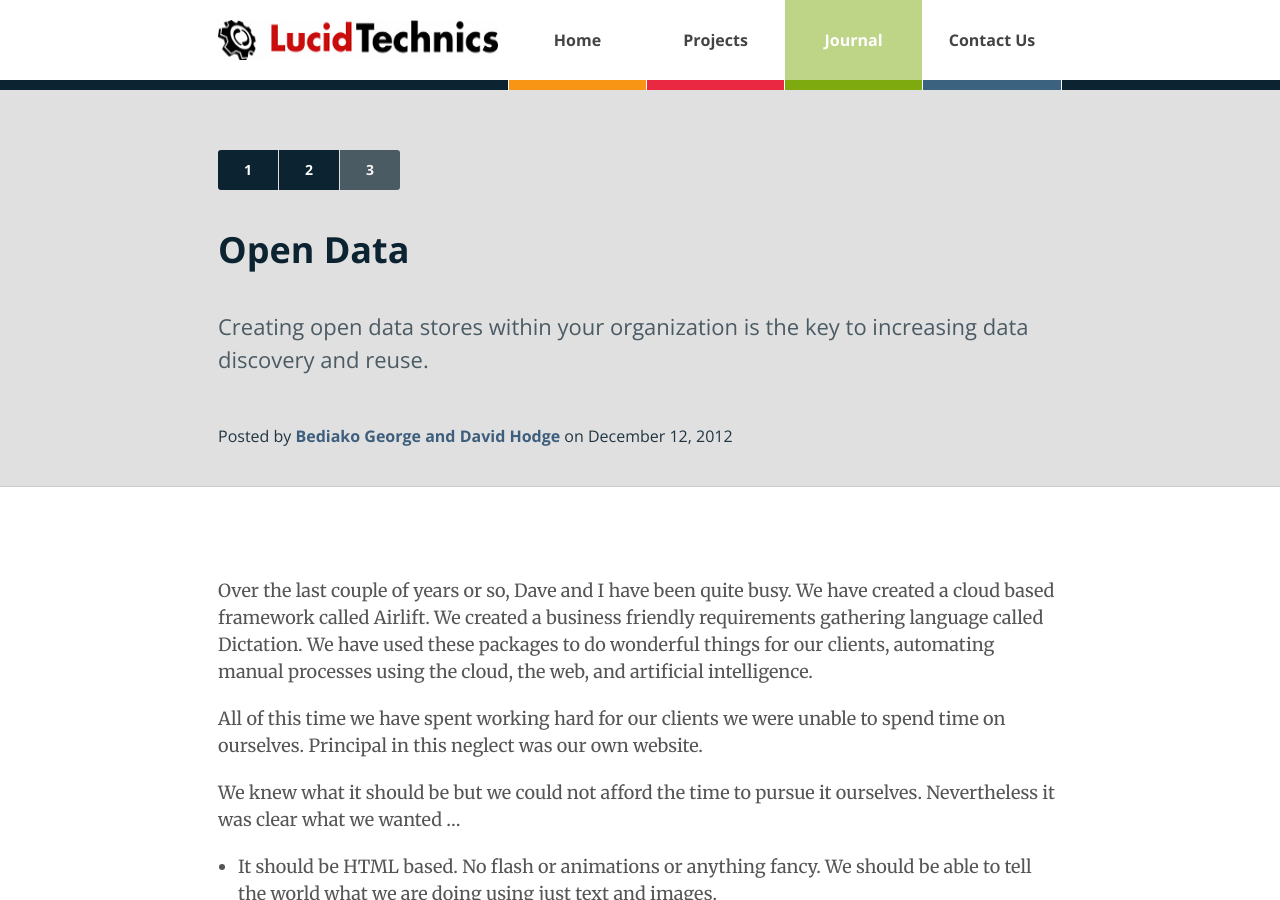
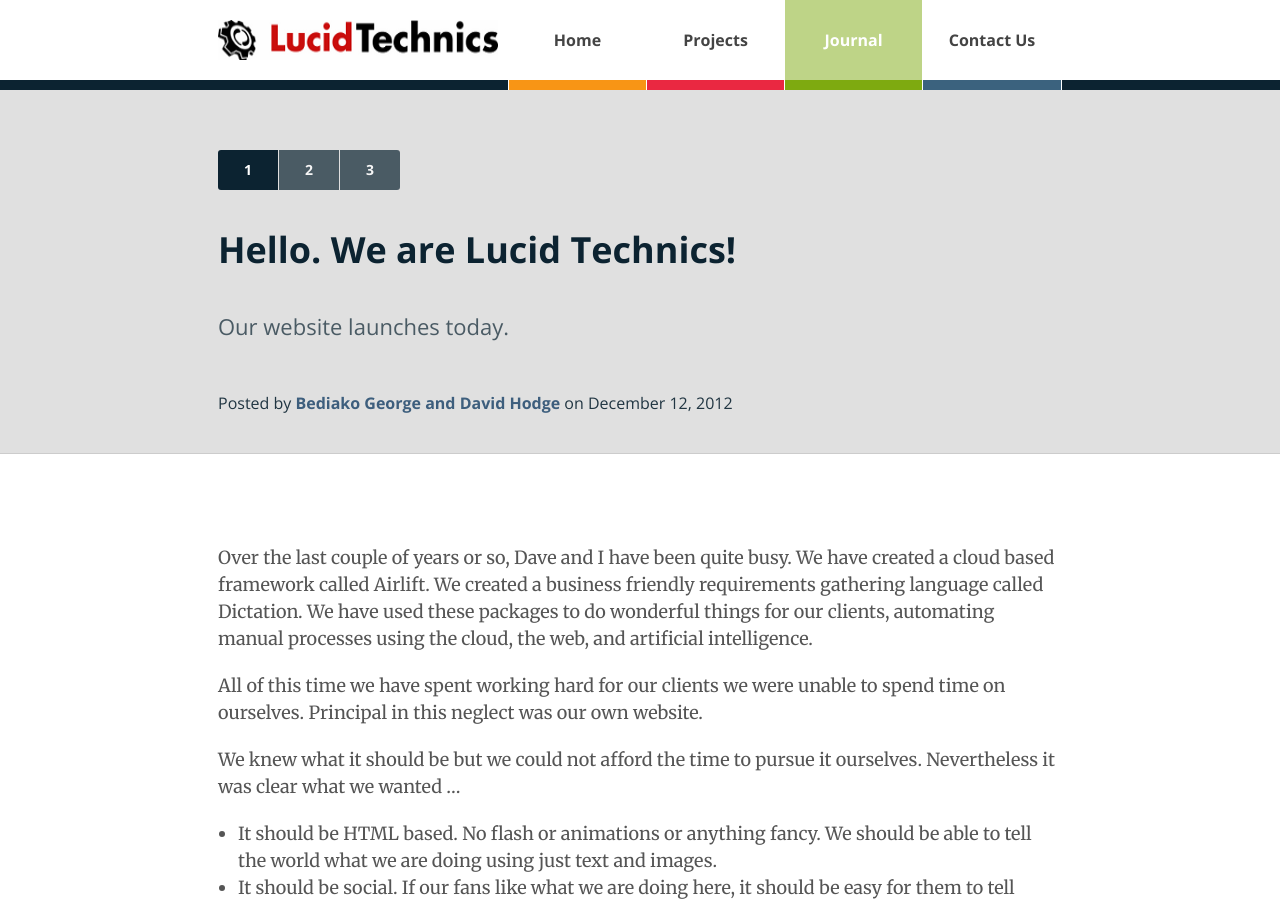
Before and after one commit to LucidTechnics/lucidtechnics.github.com, a Jekyll site: the page built from _posts/articles/2012-12-12-site-launch.md, in a window 1280 px wide and 900 px high. Built offline with Jekyll 4.4.1, drawn with Linux system fonts in a browser that asks for light colours; nearby versions of some CDN libraries; comment, search, counter and statistics services are not loaded.

Commit message:
Updated _posts/articles/2012-12-12-site-launch.md

```diff
--- a/_posts/articles/2012-12-12-site-launch.md
+++ b/_posts/articles/2012-12-12-site-launch.md
@@ -1,7 +1,7 @@
 ---
 layout: article
-title: Open Data
-abstract: Creating open data stores within your organization is the key to increasing data discovery and reuse.
+title: Hello. We are Lucid Technics!
+abstract: Our website launches today.
 author_twitter: lucidtechnics
 author: Bediako George and David Hodge
 categories:
```
